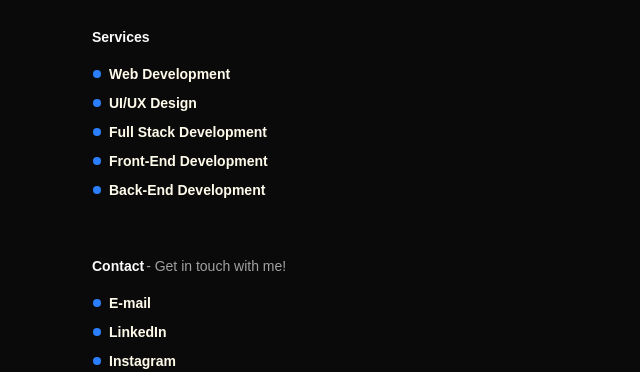
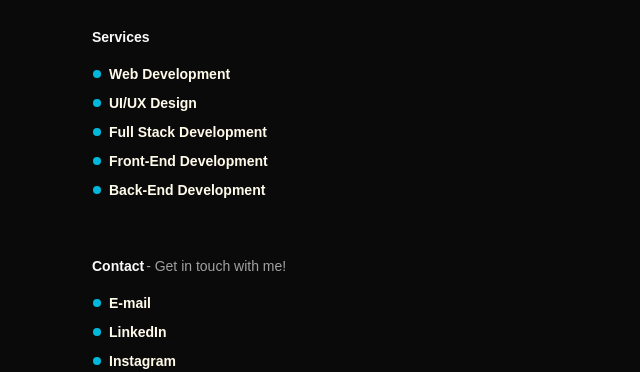
Before and after one commit to AnonymouzUser/portfolio, a React (Vite) app: page / in a window 1280 px wide. Shown: the part 975-1347 px from the top of the page, without its empty margins (356-996 px from the left). Built offline with nearby package versions, Linux system fonts and the light colour scheme.

Commit message:
feat: update services hover link ui

```diff
--- a/src/components/ui/hover-link-ser.tsx
+++ b/src/components/ui/hover-link-ser.tsx
@@ -9,7 +9,12 @@ interface HoverLinkProps {
   target?: string
 }
 
-export const HoverLinkSer = ({ link, title, theme, target }: HoverLinkProps) => {
+export const HoverLinkSer = ({
+  link,
+  title,
+  theme,
+  target,
+}: HoverLinkProps) => {
   return (
     <div className="transition-opacity duration-200">
       <HoverCard openDelay={10} closeDelay={100}>
@@ -20,7 +25,7 @@ export const HoverLinkSer = ({ link, title, theme, target }: HoverLinkProps) =>
               className="flex flex-row items-center gap-2 text-sm text-muted-foreground"
               target={target}
             >
-              <div className="h-2 w-2 shrink-0 rounded-full bg-blue-500"></div>
+              <div className="h-2 w-2 shrink-0 rounded-full bg-cyan-500"></div>
               <p
                 className={`font-semibold ${theme === "dark" ? "text-amber-50" : "text-slate-950"}`}
               >
```
